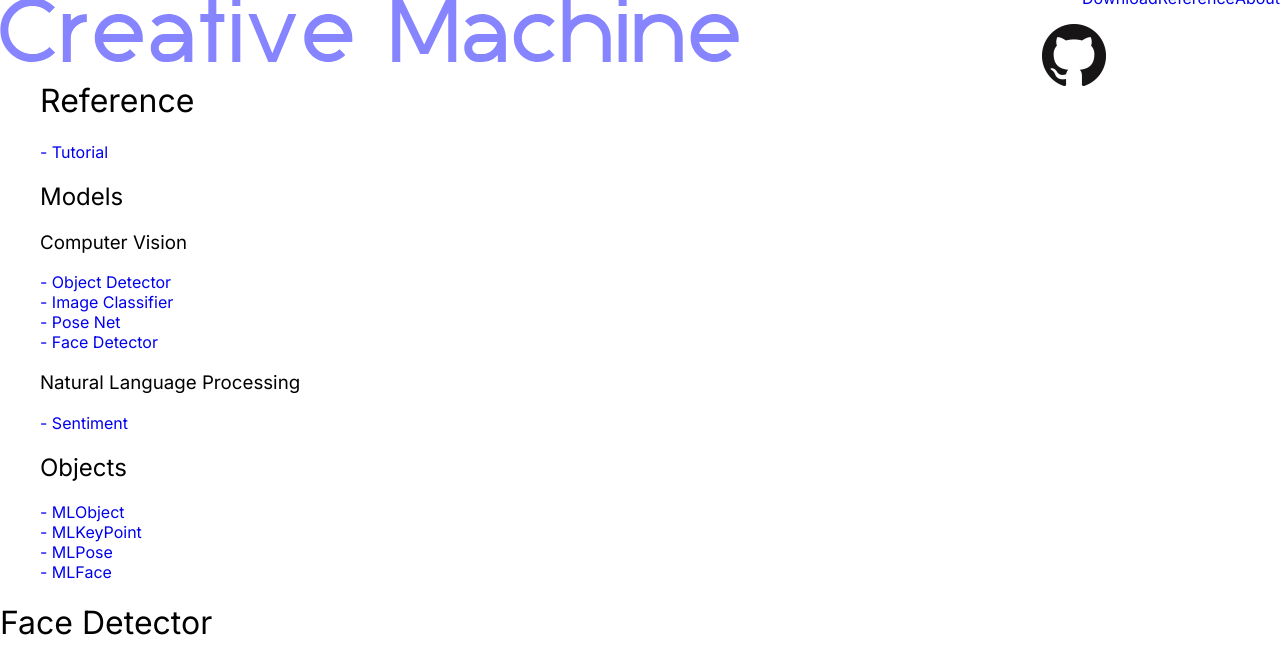
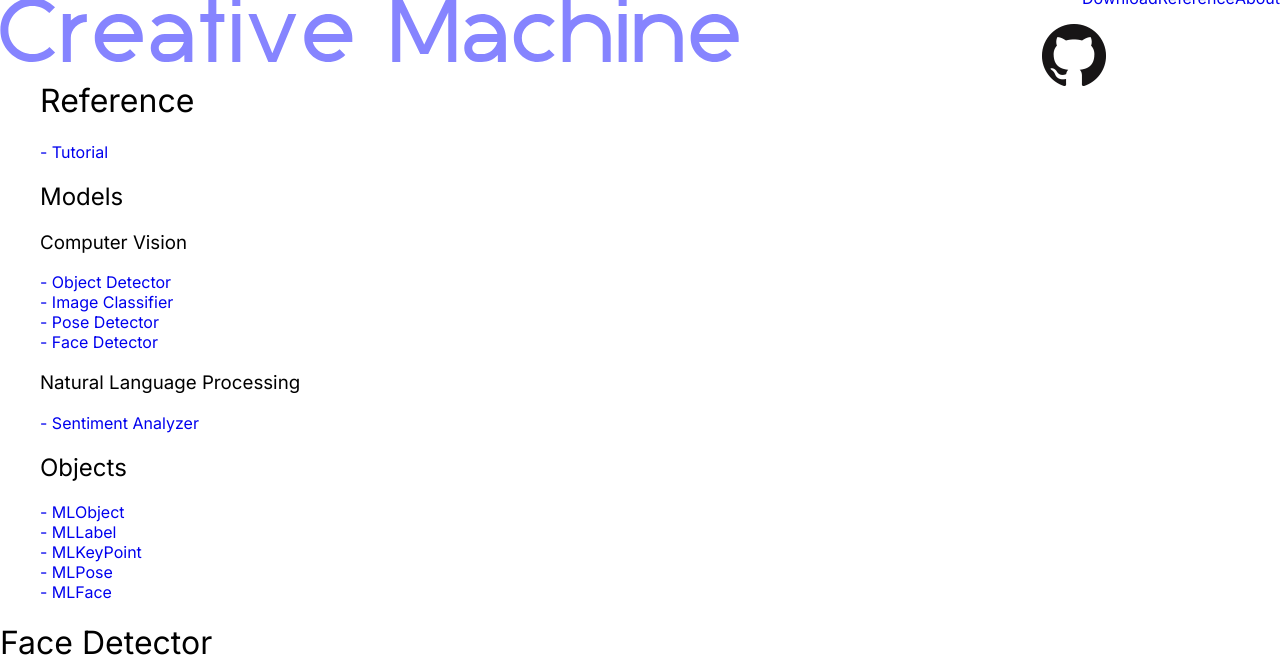
Before and after one commit to jjeongin/creative-machine-website, a Gatsby site: page /reference/models/face-detector in a window 1280 px wide. Shown: the top 661 px of the page. Built offline with nearby package versions, Linux system fonts and the light colour scheme; Gatsby itself is replaced by a stand-in of ours; some packages are replaced by stand-ins of ours.

Commit message:
update model names on side bar

```diff
--- a/src/components/SideBar.js
+++ b/src/components/SideBar.js
@@ -15,38 +15,40 @@ const SideBar = () => {
             <li className={sideBarIndex}>
                 <Link to="/reference/tutorial" className={sideBarIndexLink}>- Tutorial</Link>
             </li>
-
             <h2 className={sideBarSubHeading}>Models</h2>
             <h3 className={sideBarIndex}>Computer Vision</h3>
             <li className={sideBarIndex}>
-                <Link to="/reference/object-detector" className={sideBarIndexLink}>- Object Detector</Link>
+                <Link to="/reference/models/object-detector" className={sideBarIndexLink}>- Object Detector</Link>
             </li>
             <li className={sideBarIndex}>
-                <Link to="/reference/image-classifier" className={sideBarIndexLink}>- Image Classifier</Link>
+                <Link to="/reference/models/image-classifier" className={sideBarIndexLink}>- Image Classifier</Link>
             </li>
             <li className={sideBarIndex}>
-                <Link to="/reference/pose-net" className={sideBarIndexLink}>- Pose Net</Link>
+                <Link to="/reference/models/pose-detector" className={sideBarIndexLink}>- Pose Detector</Link>
             </li>
             <li className={sideBarIndex}>
-                <Link to="/reference/face-detector" className={sideBarIndexLink}>- Face Detector</Link>
+                <Link to="/reference/models/face-detector" className={sideBarIndexLink}>- Face Detector</Link>
             </li>
             <h3 className={sideBarSubHeading}>Natural Language Processing</h3>
             <li className={sideBarIndex}>
-                <Link to="/reference/sentiment" className={sideBarIndexLink}>- Sentiment</Link>
+                <Link to="/reference/models/sentiment-analyzer" className={sideBarIndexLink}>- Sentiment Analyzer</Link>
             </li>
 
             <h2 className={sideBarSubHeading}>Objects</h2>
             <li className={sideBarIndex}>
-                <Link to="/reference/mlobject" className={sideBarIndexLink}>- MLObject</Link>
+                <Link to="/reference/objects/ml-object" className={sideBarIndexLink}>- MLObject</Link>
             </li>
             <li className={sideBarIndex}>
-                <Link to="/reference/mlkeypoint" className={sideBarIndexLink}>- MLKeyPoint</Link>
+                <Link to="/reference/objects/ml-label" className={sideBarIndexLink}>- MLLabel</Link>
             </li>
             <li className={sideBarIndex}>
-                <Link to="/reference/mlpose" className={sideBarIndexLink}>- MLPose</Link>
+                <Link to="/reference/objects/ml-keypoint" className={sideBarIndexLink}>- MLKeyPoint</Link>
             </li>
             <li className={sideBarIndex}>
-                <Link to="/reference/mlface" className={sideBarIndexLink}>- MLFace</Link>
+                <Link to="/reference/objects/ml-pose" className={sideBarIndexLink}>- MLPose</Link>
+            </li>
+            <li className={sideBarIndex}>
+                <Link to="/reference/objects/ml-face" className={sideBarIndexLink}>- MLFace</Link>
             </li>
         </ul>
     )
```
